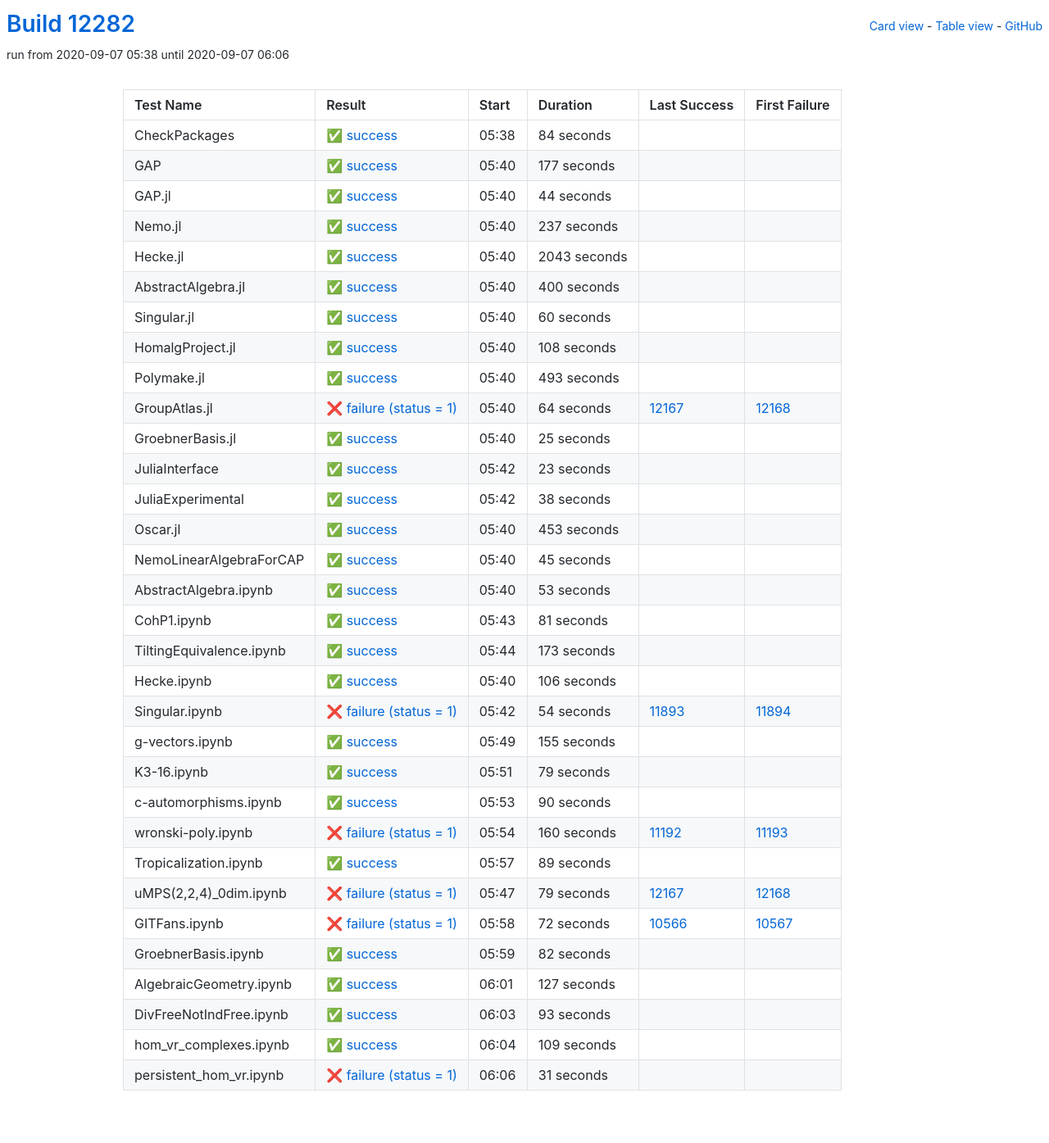
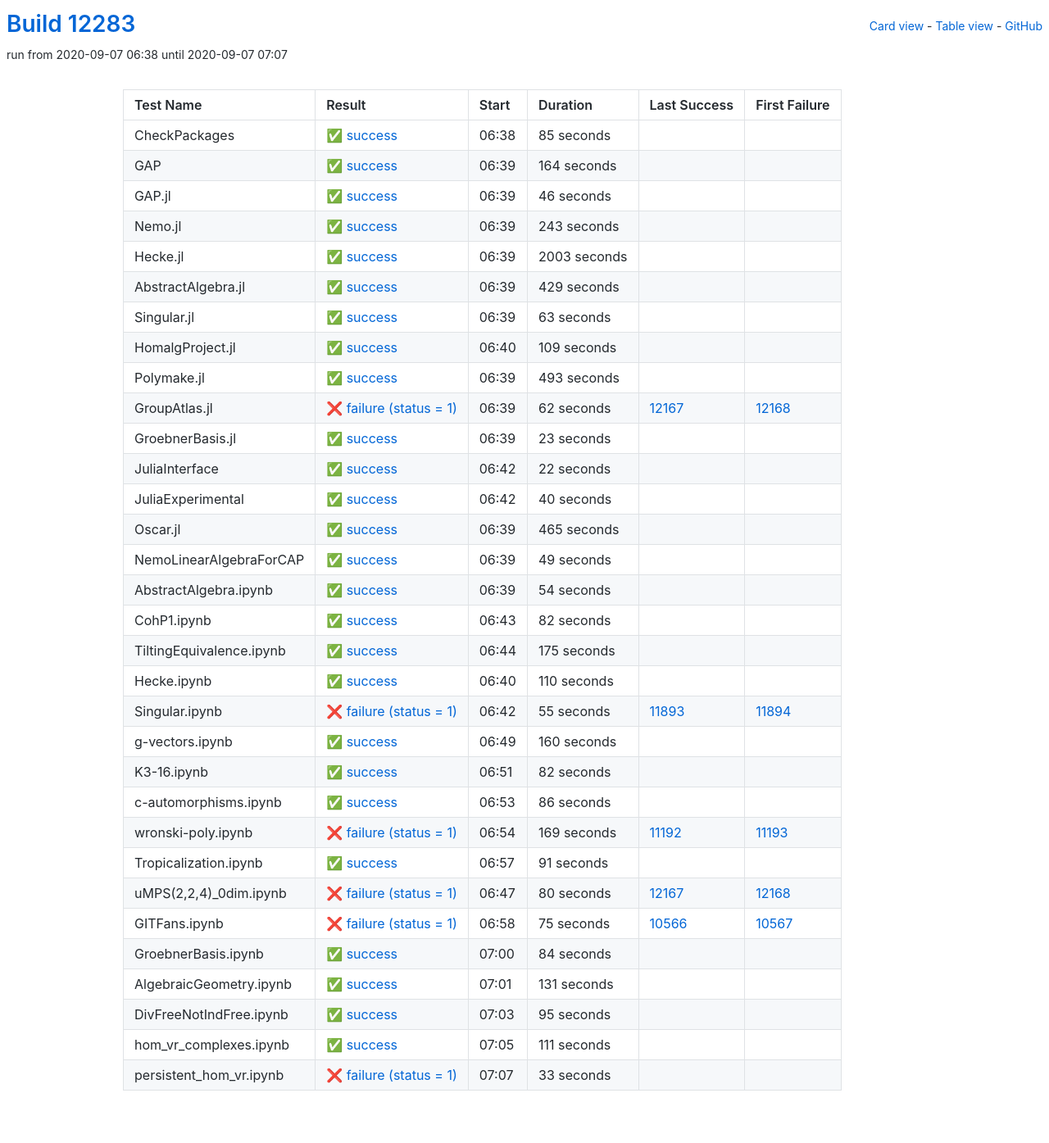
Before and after one commit to oscar-system/oscar-ci-status, a Jekyll site: the page built from table.html, in a window 1280 px wide. Shown: the whole page at 82% size. Built offline with Jekyll 4.4.1, drawn with Linux system fonts in a browser that asks for light colours.

Commit message:
Build #12283

```diff
--- a/_data/ci.yml
+++ b/_data/ci.yml
@@ -1,6 +1,6 @@
 ---
-build: 12282
-build_url: https://oscarci.mathematik.uni-kl.de/job/oscar/12282/
+build: 12283
+build_url: https://oscarci.mathematik.uni-kl.de/job/oscar/12283/
 job: oscar
 organization: oscar-system
 repo: oscar-ci-status
@@ -8,104 +8,104 @@
 tests:
 - name: CheckPackages
   id: checkpackages
-  log: https://oscarci.mathematik.uni-kl.de/job/oscar/12282/artifact/logs/build-12282/CheckPackages.log
-  start: 2020-09-07 05:38
+  log: https://oscarci.mathematik.uni-kl.de/job/oscar/12283/artifact/logs/build-12283/CheckPackages.log
+  start: 2020-09-07 06:38
   success: true
   exitcode: 0
   status: success
-  duration: 84
+  duration: 85
   last_success: false
   last_success_url:
   first_failure: false
   first_failure_url:
 - name: GAP
   id: gap
-  log: https://oscarci.mathematik.uni-kl.de/job/oscar/12282/artifact/logs/build-12282/GAP.log
-  start: 2020-09-07 05:40
+  log: https://oscarci.mathematik.uni-kl.de/job/oscar/12283/artifact/logs/build-12283/GAP.log
+  start: 2020-09-07 06:39
   success: true
   exitcode: 0
   status: success
-  duration: 177
+  duration: 164
   last_success: false
   last_success_url:
   first_failure: false
   first_failure_url:
 - name: GAP.jl
   id: gap-jl
-  log: https://oscarci.mathematik.uni-kl.de/job/oscar/12282/artifact/logs/build-12282/GAP.jl.log
-  start: 2020-09-07 05:40
+  log: https://oscarci.mathematik.uni-kl.de/job/oscar/12283/artifact/logs/build-12283/GAP.jl.log
+  start: 2020-09-07 06:39
   success: true
   exitcode: 0
   status: success
-  duration: 44
+  duration: 46
   last_success: false
   last_success_url:
   first_failure: false
   first_failure_url:
 - name: Nemo.jl
   id: nemo-jl
-  log: https://oscarci.mathematik.uni-kl.de/job/oscar/12282/artifact/logs/build-12282/Nemo.jl.log
-  start: 2020-09-07 05:40
+  log: https://oscarci.mathematik.uni-kl.de/job/oscar/12283/artifact/logs/build-12283/Nemo.jl.log
+  start: 2020-09-07 06:39
   success: true
   exitcode: 0
   status: success
-  duration: 237
+  duration: 243
   last_success: false
   last_success_url:
   first_failure: false
   first_failure_url:
 - name: Hecke.jl
   id: hecke-jl
-  log: https://oscarci.mathematik.uni-kl.de/job/oscar/12282/artifact/logs/build-12282/Hecke.jl.log
-  start: 2020-09-07 05:40
+  log: https://oscarci.mathematik.uni-kl.de/job/oscar/12283/artifact/logs/build-12283/Hecke.jl.log
+  start: 2020-09-07 06:39
   success: true
   exitcode: 0
   status: success
-  duration: 2043
+  duration: 2003
   last_success: false
   last_success_url:
   first_failure: false
   first_failure_url:
 - name: AbstractAlgebra.jl
   id: abstractalgebra-jl
-  log: https://oscarci.mathematik.uni-kl.de/job/oscar/12282/artifact/logs/build-12282/AbstractAlgebra.jl.log
-  start: 2020-09-07 05:40
+  log: https://oscarci.mathematik.uni-kl.de/job/oscar/12283/artifact/logs/build-12283/AbstractAlgebra.jl.log
+  start: 2020-09-07 06:39
   success: true
   exitcode: 0
   status: success
-  duration: 400
+  duration: 429
   last_success: false
   last_success_url:
   first_failure: false
   first_failure_url:
 - name: Singular.jl
   id: singular-jl
-  log: https://oscarci.mathematik.uni-kl.de/job/oscar/12282/artifact/logs/build-12282/Singular.jl.log
-  start: 2020-09-07 05:40
+  log: https://oscarci.mathematik.uni-kl.de/job/oscar/12283/artifact/logs/build-12283/Singular.jl.log
+  start: 2020-09-07 06:39
   success: true
   exitcode: 0
   status: success
-  duration: 60
+  duration: 63
   last_success: false
   last_success_url:
   first_failure: false
   first_failure_url:
 - name: HomalgProject.jl
   id: homalgproject-jl
-  log: https://oscarci.mathematik.uni-kl.de/job/oscar/12282/artifact/logs/build-12282/HomalgProject.jl.log
-  start: 2020-09-07 05:40
+  log: https://oscarci.mathematik.uni-kl.de/job/oscar/12283/artifact/logs/build-12283/HomalgProject.jl.log
+  start: 2020-09-07 06:40
   success: true
   exitcode: 0
   status: success
-  duration: 108
+  duration: 109
   last_success: false
   last_success_url:
   first_failure: false
   first_failure_url:
 - name: Polymake.jl
   id: polymake-jl
-  log: https://oscarci.mathematik.uni-kl.de/job/oscar/12282/artifact/logs/build-12282/Polymake.jl.log
-  start: 2020-09-07 05:40
+  log: https://oscarci.mathematik.uni-kl.de/job/oscar/12283/artifact/logs/build-12283/Polymake.jl.log
+  start: 2020-09-07 06:39
   success: true
   exitcode: 0
   status: success
@@ -116,32 +116,20 @@
   first_failure_url:
 - name: GroupAtlas.jl
   id: groupatlas-jl
-  log: https://oscarci.mathematik.uni-kl.de/job/oscar/12282/artifact/logs/build-12282/GroupAtlas.jl.log
-  start: 2020-09-07 05:40
+  log: https://oscarci.mathematik.uni-kl.de/job/oscar/12283/artifact/logs/build-12283/GroupAtlas.jl.log
+  start: 2020-09-07 06:39
   success: false
   exitcode: 1
   status: failure
-  duration: 64
+  duration: 62
   last_success: 12167
   last_success_url: https://oscarci.mathematik.uni-kl.de/job/oscar/12167/
   first_failure: 12168
   first_failure_url: https://oscarci.mathematik.uni-kl.de/job/oscar/12168/
 - name: GroebnerBasis.jl
   id: groebnerbasis-jl
-  log: https://oscarci.mathematik.uni-kl.de/job/oscar/12282/artifact/logs/build-12282/GroebnerBasis.jl.log
-  start: 2020-09-07 05:40
-  success: true
-  exitcode: 0
-  status: success
-  duration: 25
-  last_success: false
-  last_success_url:
-  first_failure: false
-  first_failure_url:
-- name: JuliaInterface
-  id: juliainterface
-  log: https://oscarci.mathematik.uni-kl.de/job/oscar/12282/artifact/logs/build-12282/JuliaInterface.log
-  start: 2020-09-07 05:42
+  log: https://oscarci.mathematik.uni-kl.de/job/oscar/12283/artifact/logs/build-12283/GroebnerBasis.jl.log
+  start: 2020-09-07 06:39
   success: true
   exitcode: 0
   status: success
@@ -150,190 +138,70 @@
   last_success_url:
   first_failure: false
   first_failure_url:
-- name: JuliaExperimental
-  id: juliaexperimental
-  log: https://oscarci.mathematik.uni-kl.de/job/oscar/12282/artifact/logs/build-12282/JuliaExperimental.log
-  start: 2020-09-07 05:42
+- name: JuliaInterface
+  id: juliainterface
+  log: https://oscarci.mathematik.uni-kl.de/job/oscar/12283/artifact/logs/build-12283/JuliaInterface.log
+  start: 2020-09-07 06:42
   success: true
   exitcode: 0
   status: success
-  duration: 38
+  duration: 22
+  last_success: false
+  last_success_url:
+  first_failure: false
+  first_failure_url:
+- name: JuliaExperimental
+  id: juliaexperimental
+  log: https://oscarci.mathematik.uni-kl.de/job/oscar/12283/artifact/logs/build-12283/JuliaExperimental.log
+  start: 2020-09-07 06:42
+  success: true
+  exitcode: 0
+  status: success
+  duration: 40
   last_success: false
   last_success_url:
   first_failure: false
   first_failure_url:
 - name: Oscar.jl
   id: oscar-jl
-  log: https://oscarci.mathematik.uni-kl.de/job/oscar/12282/artifact/logs/build-12282/Oscar.jl.log
-  start: 2020-09-07 05:40
+  log: https://oscarci.mathematik.uni-kl.de/job/oscar/12283/artifact/logs/build-12283/Oscar.jl.log
+  start: 2020-09-07 06:39
   success: true
   exitcode: 0
   status: success
-  duration: 453
+  duration: 465
   last_success: false
   last_success_url:
   first_failure: false
   first_failure_url:
 - name: NemoLinearAlgebraForCAP
   id: nemolinearalgebraforcap
-  log: https://oscarci.mathematik.uni-kl.de/job/oscar/12282/artifact/logs/build-12282/NemoLinearAlgebraForCAP.log
-  start: 2020-09-07 05:40
+  log: https://oscarci.mathematik.uni-kl.de/job/oscar/12283/artifact/logs/build-12283/NemoLinearAlgebraForCAP.log
+  start: 2020-09-07 06:39
   success: true
   exitcode: 0
   status: success
-  duration: 45
+  duration: 49
   last_success: false
   last_success_url:
   first_failure: false
   first_failure_url:
 - name: AbstractAlgebra.ipynb
   id: abstractalgebra-ipynb
-  log: https://oscarci.mathematik.uni-kl.de/job/oscar/12282/artifact/logs/build-12282/AbstractAlgebra.ipynb.log
-  start: 2020-09-07 05:40
+  log: https://oscarci.mathematik.uni-kl.de/job/oscar/12283/artifact/logs/build-12283/AbstractAlgebra.ipynb.log
+  start: 2020-09-07 06:39
   success: true
   exitcode: 0
   status: success
-  duration: 53
+  duration: 54
   last_success: false
   last_success_url:
   first_failure: false
   first_failure_url:
 - name: CohP1.ipynb
   id: cohp1-ipynb
-  log: https://oscarci.mathematik.uni-kl.de/job/oscar/12282/artifact/logs/build-12282/CohP1.ipynb.log
-  start: 2020-09-07 05:43
-  success: true
-  exitcode: 0
-  status: success
-  duration: 81
-  last_success: false
-  last_success_url:
-  first_failure: false
-  first_failure_url:
-- name: TiltingEquivalence.ipynb
-  id: tiltingequivalence-ipynb
-  log: https://oscarci.mathematik.uni-kl.de/job/oscar/12282/artifact/logs/build-12282/TiltingEquivalence.ipynb.log
-  start: 2020-09-07 05:44
-  success: true
-  exitcode: 0
-  status: success
-  duration: 173
-  last_success: false
-  last_success_url:
-  first_failure: false
-  first_failure_url:
-- name: Hecke.ipynb
-  id: hecke-ipynb
-  log: https://oscarci.mathematik.uni-kl.de/job/oscar/12282/artifact/logs/build-12282/Hecke.ipynb.log
-  start: 2020-09-07 05:40
-  success: true
-  exitcode: 0
-  status: success
-  duration: 106
-  last_success: false
-  last_success_url:
-  first_failure: false
-  first_failure_url:
-- name: Singular.ipynb
-  id: singular-ipynb
-  log: https://oscarci.mathematik.uni-kl.de/job/oscar/12282/artifact/logs/build-12282/Singular.ipynb.log
-  start: 2020-09-07 05:42
-  success: false
-  exitcode: 1
-  status: failure
-  duration: 54
-  last_success: 11893
-  last_success_url: https://oscarci.mathematik.uni-kl.de/job/oscar/11893/
-  first_failure: 11894
-  first_failure_url: https://oscarci.mathematik.uni-kl.de/job/oscar/11894/
-- name: g-vectors.ipynb
-  id: g-vectors-ipynb
-  log: https://oscarci.mathematik.uni-kl.de/job/oscar/12282/artifact/logs/build-12282/g-vectors.ipynb.log
-  start: 2020-09-07 05:49
-  success: true
-  exitcode: 0
-  status: success
-  duration: 155
-  last_success: false
-  last_success_url:
-  first_failure: false
-  first_failure_url:
-- name: K3-16.ipynb
-  id: k3-16-ipynb
-  log: https://oscarci.mathematik.uni-kl.de/job/oscar/12282/artifact/logs/build-12282/K3-16.ipynb.log
-  start: 2020-09-07 05:51
-  success: true
-  exitcode: 0
-  status: success
-  duration: 79
-  last_success: false
-  last_success_url:
-  first_failure: false
-  first_failure_url:
-- name: c-automorphisms.ipynb
-  id: c-automorphisms-ipynb
-  log: https://oscarci.mathematik.uni-kl.de/job/oscar/12282/artifact/logs/build-12282/c-automorphisms.ipynb.log
-  start: 2020-09-07 05:53
-  success: true
-  exitcode: 0
-  status: success
-  duration: 90
-  last_success: false
-  last_success_url:
-  first_failure: false
-  first_failure_url:
-- name: wronski-poly.ipynb
-  id: wronski-poly-ipynb
-  log: https://oscarci.mathematik.uni-kl.de/job/oscar/12282/artifact/logs/build-12282/wronski-poly.ipynb.log
-  start: 2020-09-07 05:54
-  success: false
-  exitcode: 1
-  status: failure
-  duration: 160
-  last_success: 11192
-  last_success_url: https://oscarci.mathematik.uni-kl.de/job/oscar/11192/
-  first_failure: 11193
-  first_failure_url: https://oscarci.mathematik.uni-kl.de/job/oscar/11193/
-- name: Tropicalization.ipynb
-  id: tropicalization-ipynb
-  log: https://oscarci.mathematik.uni-kl.de/job/oscar/12282/artifact/logs/build-12282/Tropicalization.ipynb.log
-  start: 2020-09-07 05:57
-  success: true
-  exitcode: 0
-  status: success
-  duration: 89
-  last_success: false
-  last_success_url:
-  first_failure: false
-  first_failure_url:
-- name: uMPS(2,2,4)_0dim.ipynb
-  id: umps-2-2-4-0dim-ipynb
-  log: https://oscarci.mathematik.uni-kl.de/job/oscar/12282/artifact/logs/build-12282/uMPS-2-2-4-_0dim.ipynb.log
-  start: 2020-09-07 05:47
-  success: false
-  exitcode: 1
-  status: failure
-  duration: 79
-  last_success: 12167
-  last_success_url: https://oscarci.mathematik.uni-kl.de/job/oscar/12167/
-  first_failure: 12168
-  first_failure_url: https://oscarci.mathematik.uni-kl.de/job/oscar/12168/
-- name: GITFans.ipynb
-  id: gitfans-ipynb
-  log: https://oscarci.mathematik.uni-kl.de/job/oscar/12282/artifact/logs/build-12282/GITFans.ipynb.log
-  start: 2020-09-07 05:58
-  success: false
-  exitcode: 1
-  status: failure
-  duration: 72
-  last_success: 10566
-  last_success_url: https://oscarci.mathematik.uni-kl.de/job/oscar/10566/
-  first_failure: 10567
-  first_failure_url: https://oscarci.mathematik.uni-kl.de/job/oscar/10567/
-- name: GroebnerBasis.ipynb
-  id: groebnerbasis-ipynb
-  log: https://oscarci.mathematik.uni-kl.de/job/oscar/12282/artifact/logs/build-12282/GroebnerBasis.ipynb.log
-  start: 2020-09-07 05:59
+  log: https://oscarci.mathematik.uni-kl.de/job/oscar/12283/artifact/logs/build-12283/CohP1.ipynb.log
+  start: 2020-09-07 06:43
   success: true
   exitcode: 0
   status: success
@@ -342,50 +210,182 @@
   last_success_url:
   first_failure: false
   first_failure_url:
-- name: AlgebraicGeometry.ipynb
-  id: algebraicgeometry-ipynb
-  log: https://oscarci.mathematik.uni-kl.de/job/oscar/12282/artifact/logs/build-12282/AlgebraicGeometry.ipynb.log
-  start: 2020-09-07 06:01
+- name: TiltingEquivalence.ipynb
+  id: tiltingequivalence-ipynb
+  log: https://oscarci.mathematik.uni-kl.de/job/oscar/12283/artifact/logs/build-12283/TiltingEquivalence.ipynb.log
+  start: 2020-09-07 06:44
   success: true
   exitcode: 0
   status: success
-  duration: 127
+  duration: 175
+  last_success: false
+  last_success_url:
+  first_failure: false
+  first_failure_url:
+- name: Hecke.ipynb
+  id: hecke-ipynb
+  log: https://oscarci.mathematik.uni-kl.de/job/oscar/12283/artifact/logs/build-12283/Hecke.ipynb.log
+  start: 2020-09-07 06:40
+  success: true
+  exitcode: 0
+  status: success
+  duration: 110
+  last_success: false
+  last_success_url:
+  first_failure: false
+  first_failure_url:
+- name: Singular.ipynb
+  id: singular-ipynb
+  log: https://oscarci.mathematik.uni-kl.de/job/oscar/12283/artifact/logs/build-12283/Singular.ipynb.log
+  start: 2020-09-07 06:42
+  success: false
+  exitcode: 1
+  status: failure
+  duration: 55
+  last_success: 11893
+  last_success_url: https://oscarci.mathematik.uni-kl.de/job/oscar/11893/
+  first_failure: 11894
+  first_failure_url: https://oscarci.mathematik.uni-kl.de/job/oscar/11894/
+- name: g-vectors.ipynb
+  id: g-vectors-ipynb
+  log: https://oscarci.mathematik.uni-kl.de/job/oscar/12283/artifact/logs/build-12283/g-vectors.ipynb.log
+  start: 2020-09-07 06:49
+  success: true
+  exitcode: 0
+  status: success
+  duration: 160
+  last_success: false
+  last_success_url:
+  first_failure: false
+  first_failure_url:
+- name: K3-16.ipynb
+  id: k3-16-ipynb
+  log: https://oscarci.mathematik.uni-kl.de/job/oscar/12283/artifact/logs/build-12283/K3-16.ipynb.log
+  start: 2020-09-07 06:51
+  success: true
+  exitcode: 0
+  status: success
+  duration: 82
+  last_success: false
+  last_success_url:
+  first_failure: false
+  first_failure_url:
+- name: c-automorphisms.ipynb
+  id: c-automorphisms-ipynb
+  log: https://oscarci.mathematik.uni-kl.de/job/oscar/12283/artifact/logs/build-12283/c-automorphisms.ipynb.log
+  start: 2020-09-07 06:53
+  success: true
+  exitcode: 0
+  status: success
+  duration: 86
+  last_success: false
+  last_success_url:
+  first_failure: false
+  first_failure_url:
+- name: wronski-poly.ipynb
+  id: wronski-poly-ipynb
+  log: https://oscarci.mathematik.uni-kl.de/job/oscar/12283/artifact/logs/build-12283/wronski-poly.ipynb.log
+  start: 2020-09-07 06:54
+  success: false
+  exitcode: 1
+  status: failure
+  duration: 169
+  last_success: 11192
+  last_success_url: https://oscarci.mathematik.uni-kl.de/job/oscar/11192/
+  first_failure: 11193
+  first_failure_url: https://oscarci.mathematik.uni-kl.de/job/oscar/11193/
+- name: Tropicalization.ipynb
+  id: tropicalization-ipynb
+  log: https://oscarci.mathematik.uni-kl.de/job/oscar/12283/artifact/logs/build-12283/Tropicalization.ipynb.log
+  start: 2020-09-07 06:57
+  success: true
+  exitcode: 0
+  status: success
+  duration: 91
+  last_success: false
+  last_success_url:
+  first_failure: false
+  first_failure_url:
+- name: uMPS(2,2,4)_0dim.ipynb
+  id: umps-2-2-4-0dim-ipynb
+  log: https://oscarci.mathematik.uni-kl.de/job/oscar/12283/artifact/logs/build-12283/uMPS-2-2-4-_0dim.ipynb.log
+  start: 2020-09-07 06:47
+  success: false
+  exitcode: 1
+  status: failure
+  duration: 80
+  last_success: 12167
+  last_success_url: https://oscarci.mathematik.uni-kl.de/job/oscar/12167/
+  first_failure: 12168
+  first_failure_url: https://oscarci.mathematik.uni-kl.de/job/oscar/12168/
+- name: GITFans.ipynb
+  id: gitfans-ipynb
+  log: https://oscarci.mathematik.uni-kl.de/job/oscar/12283/artifact/logs/build-12283/GITFans.ipynb.log
+  start: 2020-09-07 06:58
+  success: false
+  exitcode: 1
+  status: failure
+  duration: 75
+  last_success: 10566
+  last_success_url: https://oscarci.mathematik.uni-kl.de/job/oscar/10566/
+  first_failure: 10567
+  first_failure_url: https://oscarci.mathematik.uni-kl.de/job/oscar/10567/
+- name: GroebnerBasis.ipynb
+  id: groebnerbasis-ipynb
+  log: https://oscarci.mathematik.uni-kl.de/job/oscar/12283/artifact/logs/build-12283/GroebnerBasis.ipynb.log
+  start: 2020-09-07 07:00
+  success: true
+  exitcode: 0
+  status: success
+  duration: 84
+  last_success: false
+  last_success_url:
+  first_failure: false
+  first_failure_url:
+- name: AlgebraicGeometry.ipynb
+  id: algebraicgeometry-ipynb
+  log: https://oscarci.mathematik.uni-kl.de/job/oscar/12283/artifact/logs/build-12283/AlgebraicGeometry.ipynb.log
+  start: 2020-09-07 07:01
+  success: true
+  exitcode: 0
+  status: success
+  duration: 131
   last_success: false
   last_success_url:
   first_failure: false
   first_failure_url:
 - name: DivFreeNotIndFree.ipynb
   id: divfreenotindfree-ipynb
-  log: https://oscarci.mathematik.uni-kl.de/job/oscar/12282/artifact/logs/build-12282/DivFreeNotIndFree.ipynb.log
-  start: 2020-09-07 06:03
+  log: https://oscarci.mathematik.uni-kl.de/job/oscar/12283/artifact/logs/build-12283/DivFreeNotIndFree.ipynb.log
+  start: 2020-09-07 07:03
   success: true
   exitcode: 0
   status: success
-  duration: 93
+  duration: 95
   last_success: false
   last_success_url:
   first_failure: false
   first_failure_url:
 - name: hom_vr_complexes.ipynb
   id: hom-vr-complexes-ipynb
-  log: https://oscarci.mathematik.uni-kl.de/job/oscar/12282/artifact/logs/build-12282/hom_vr_complexes.ipynb.log
-  start: 2020-09-07 06:04
+  log: https://oscarci.mathematik.uni-kl.de/job/oscar/12283/artifact/logs/build-12283/hom_vr_complexes.ipynb.log
+  start: 2020-09-07 07:05
   success: true
   exitcode: 0
   status: success
-  duration: 109
+  duration: 111
   last_success: false
   last_success_url:
   first_failure: false
   first_failure_url:
 - name: persistent_hom_vr.ipynb
   id: persistent-hom-vr-ipynb
-  log: https://oscarci.mathematik.uni-kl.de/job/oscar/12282/artifact/logs/build-12282/persistent_hom_vr.ipynb.log
-  start: 2020-09-07 06:06
+  log: https://oscarci.mathematik.uni-kl.de/job/oscar/12283/artifact/logs/build-12283/persistent_hom_vr.ipynb.log
+  start: 2020-09-07 07:07
   success: false
   exitcode: 1
   status: failure
-  duration: 31
+  duration: 33
   last_success: false
   last_success_url:
   first_failure: false
```
Also changed, not shown: README.md.
